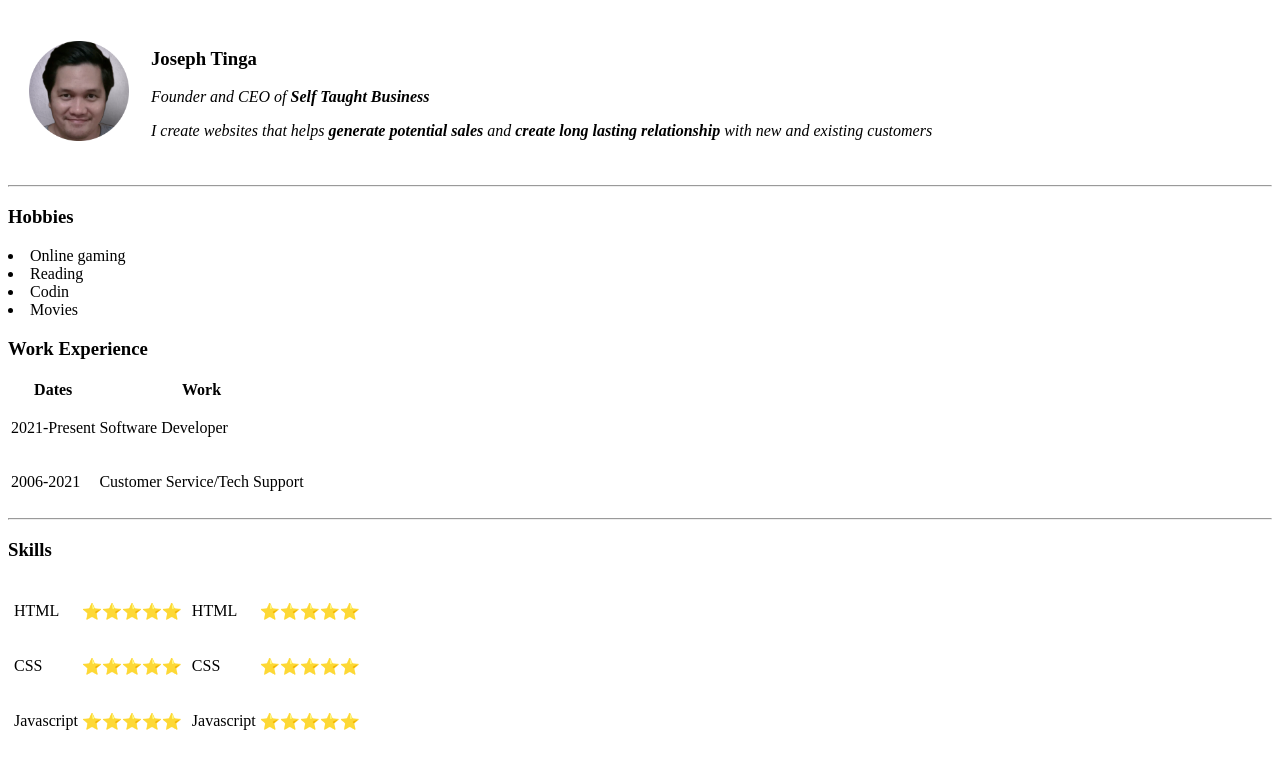
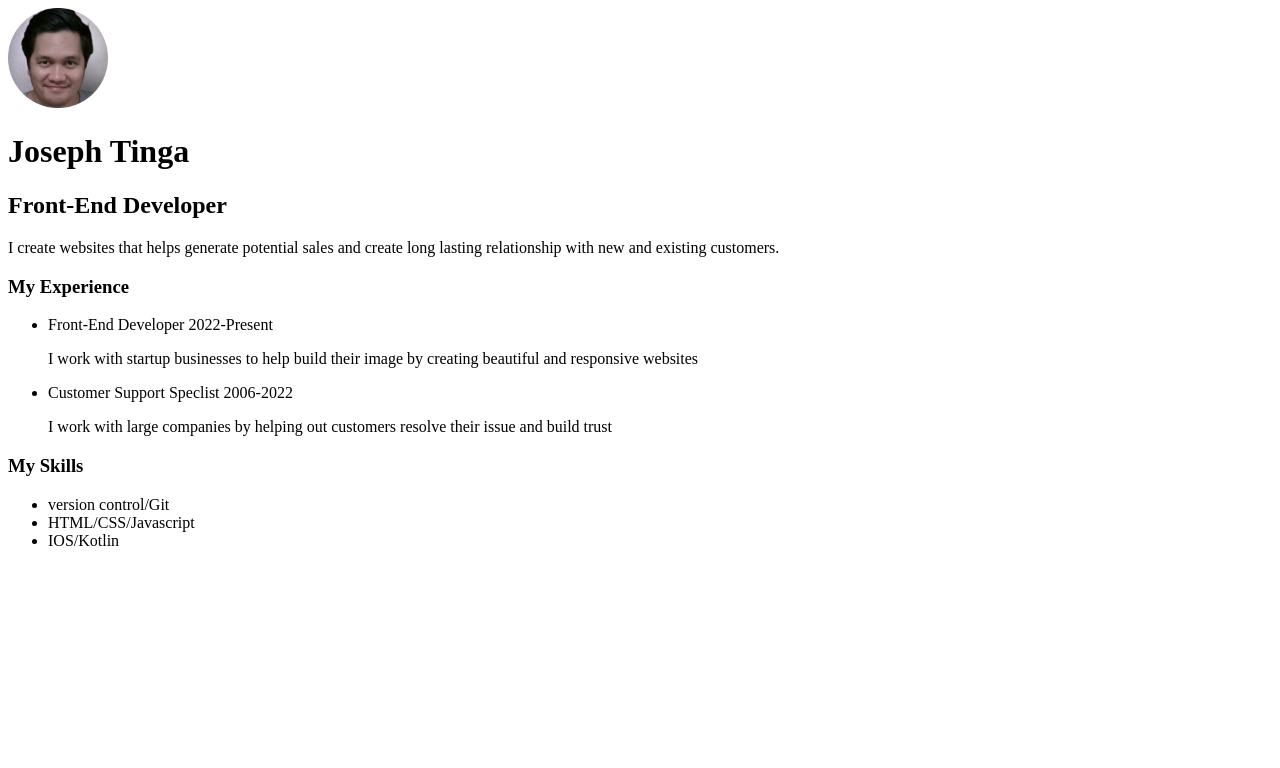
Before and after one commit to jtinga22/cv, a plain HTML site: page index.html in a window 1280 px wide. Drawn offline with Linux system fonts and the light colour scheme.

Commit message:
index.html

```diff
--- a/index.html
+++ b/index.html
@@ -7,76 +7,22 @@
     <title>My Portfolio</title>
 </head>
 <body>
-    <table cellspacing="20">
-        <tr>
-            <td><img src="./seppic.png" width="100" alt="seppic"></td>
-            <td><h3>Joseph Tinga</h3>
-                <p><em>Founder and CEO of <strong>Self Taught Business</strong></em></p>
-                <p><em>I create websites that helps <strong>generate potential sales</strong> and <strong>create long lasting relationship</strong> with new and existing customers</em></p></td>
-        </tr>
-    </table>
-    <hr>
-        <h3>Hobbies</h3>
-            <li>Online gaming</li>
-            <li>Reading</li>
-            <li>Codin</li>
-            <li>Movies</li>
-
-        <h3>Work Experience</h3>
-        <table>
-            <thead>
-                <tr>
-                    <th>Dates</th>
-                    <th>Work</th>
-                </tr>
-            </thead>
-            <tr>
-                <td><p>2021-Present</p></td>
-                <td><p>Software Developer</p></td>
-            </tr>
-            <tr>
-                <td><p>2006-2021</p></td>
-                <td><p>Customer Service/Tech Support</p></td>
-            </tr>
-        </table>
-        <hr>
-        <h3>Skills</h3>
-        <table>
-            <tr>
-                <td>
-                    <table>
-                        <tr>
-                            <td><p>HTML</p></td>
-                            <td><p>⭐⭐⭐⭐⭐</p></td>
-                        </tr>
-                        <tr>
-                            <td><p>CSS</p></td>
-                            <td><p>⭐⭐⭐⭐⭐</p></td>
-                        </tr>
-                        <tr>
-                            <td><p>Javascript</p></td>
-                            <td><p>⭐⭐⭐⭐⭐</p></td>
-                        </tr>
-                    </table>
-                </td>
-                <td>
-                    <table>
-                        <tr>
-                            <td><p>HTML</p></td>
-                            <td><p>⭐⭐⭐⭐⭐</p></td>
-                        </tr>
-                        <tr>
-                            <td><p>CSS</p></td>
-                            <td><p>⭐⭐⭐⭐⭐</p></td>
-                        </tr>
-                        <tr>
-                            <td><p>Javascript</p></td>
-                            <td><p>⭐⭐⭐⭐⭐</p></td>
-                        </tr>
-                    </table>
-                </td>
-            </tr>
-        </table>
-
+    <img src="./seppic.png" width="100px" alt="profile pic">
+    <h1>Joseph Tinga</h1>
+    <h2>Front-End Developer</h2>
+    <p>I create websites that helps generate potential sales and create long lasting relationship with new and existing customers.</p>
+    <h3>My Experience</h3>
+    <ul>
+        <li>Front-End Developer 2022-Present</li>
+            <p>I work with startup businesses to help build their image by creating beautiful and responsive websites</p>
+        <li>Customer Support Speclist 2006-2022</li>
+            <p>I work with large companies by helping out customers resolve their issue and build trust</p>
+    </ul>
+    <h3>My Skills</h3>
+    <ul>
+        <li>version control/Git</li>
+        <li>HTML/CSS/Javascript</li>
+        <li>IOS/Kotlin</li>
+    </ul>
 </body>
 </html>
```
Also changed, not shown: 1 other file.
